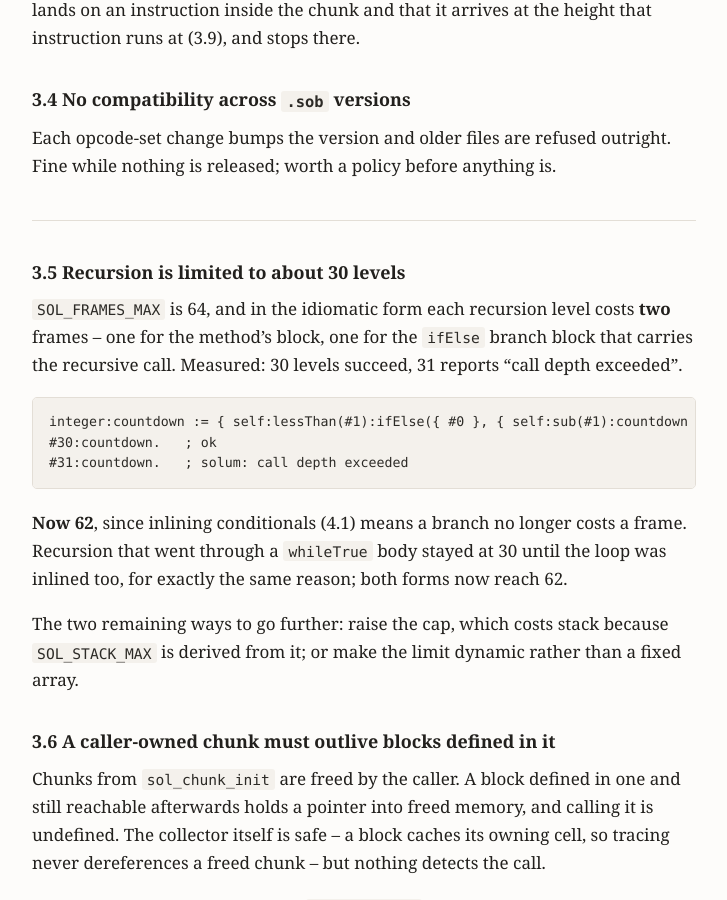
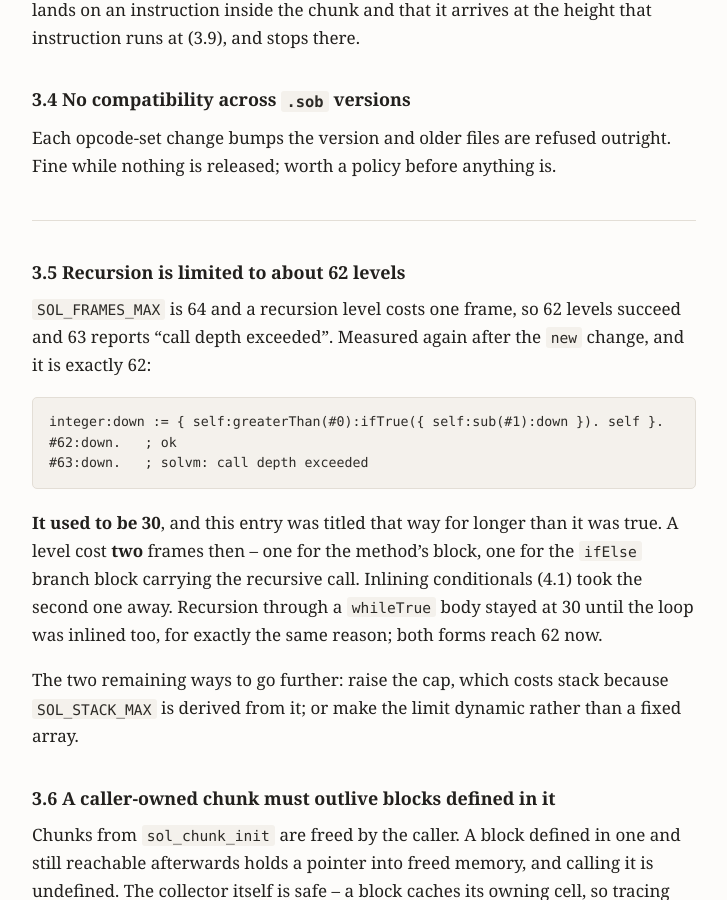
Before and after one commit to hansolovkarlsson/Solveig, a Jekyll site: the page built from docs/ROADMAP.md, in a window 1280 px wide and 900 px high, scrolled down 5165 px. Shown: the whole window, without its empty margins (276-1003 px from the left). Built offline with Jekyll 4.4.1, drawn with Linux system fonts in a browser that asks for light colours; our own code applies the rules of GitHub Pages for plain Markdown files.

Commit message:
Correct the recursion-depth heading, and note new's arities agree
ROADMAP 3.5 was titled "limited to about 30 levels" while its own body
said "Now 62" -- so anything reading headings got the number from before
4.1's inlining. Retitled, with the current measurement leading and the
history following. Measured again: 62 succeeds, 63 reports call depth
exceeded.

And a consequence of d58918c worth recording where the complaint was
made: class-and-instance.md objected that `new` was not a uniform
protocol because integer:new took an argument and array:new did not.
Every class that constructs now takes none, so generic code handed a
constructing class can send `new` without knowing which it has.

Co-Authored-By: Claude Opus 5 <noreply@anthropic.com>
Claude-Session: https://claude.ai/code/session_014Emnizwfra15qgDU979HaB

````diff
--- a/docs/ROADMAP.md
+++ b/docs/ROADMAP.md
@@ -207,22 +207,23 @@ Fine while nothing is released; worth a policy before anything is.
 
 ---
 
-### 3.5 Recursion is limited to about 30 levels
+### 3.5 Recursion is limited to about 62 levels
 
-`SOL_FRAMES_MAX` is 64, and in the idiomatic form each recursion level costs
-**two** frames -- one for the method's block, one for the `ifElse` branch block
-that carries the recursive call. Measured: 30 levels succeed, 31 reports "call
-depth exceeded".
+`SOL_FRAMES_MAX` is 64 and a recursion level costs one frame, so 62 levels
+succeed and 63 reports "call depth exceeded". Measured again after the `new`
+change, and it is exactly 62:
 
 ```
-integer:countdown := { self:lessThan(#1):ifElse({ #0 }, { self:sub(#1):countdown }) }.
-#30:countdown.   ; ok
-#31:countdown.   ; solum: call depth exceeded
+integer:down := { self:greaterThan(#0):ifTrue({ self:sub(#1):down }). self }.
+#62:down.   ; ok
+#63:down.   ; solvm: call depth exceeded
 ```
 
-**Now 62**, since inlining conditionals (4.1) means a branch no longer costs a
-frame. Recursion that went through a `whileTrue` body stayed at 30 until the
-loop was inlined too, for exactly the same reason; both forms now reach 62.
+**It used to be 30**, and this entry was titled that way for longer than it was
+true. A level cost **two** frames then -- one for the method's block, one for the
+`ifElse` branch block carrying the recursive call. Inlining conditionals (4.1)
+took the second one away. Recursion through a `whileTrue` body stayed at 30 until
+the loop was inlined too, for exactly the same reason; both forms reach 62 now.
 
 The two remaining ways to go further: raise the cap, which costs stack because
 `SOL_STACK_MAX` is derived from it; or make the limit dynamic rather than a
````
Also changed, not shown: docs/class-and-instance.md (+8 -3 lines).
